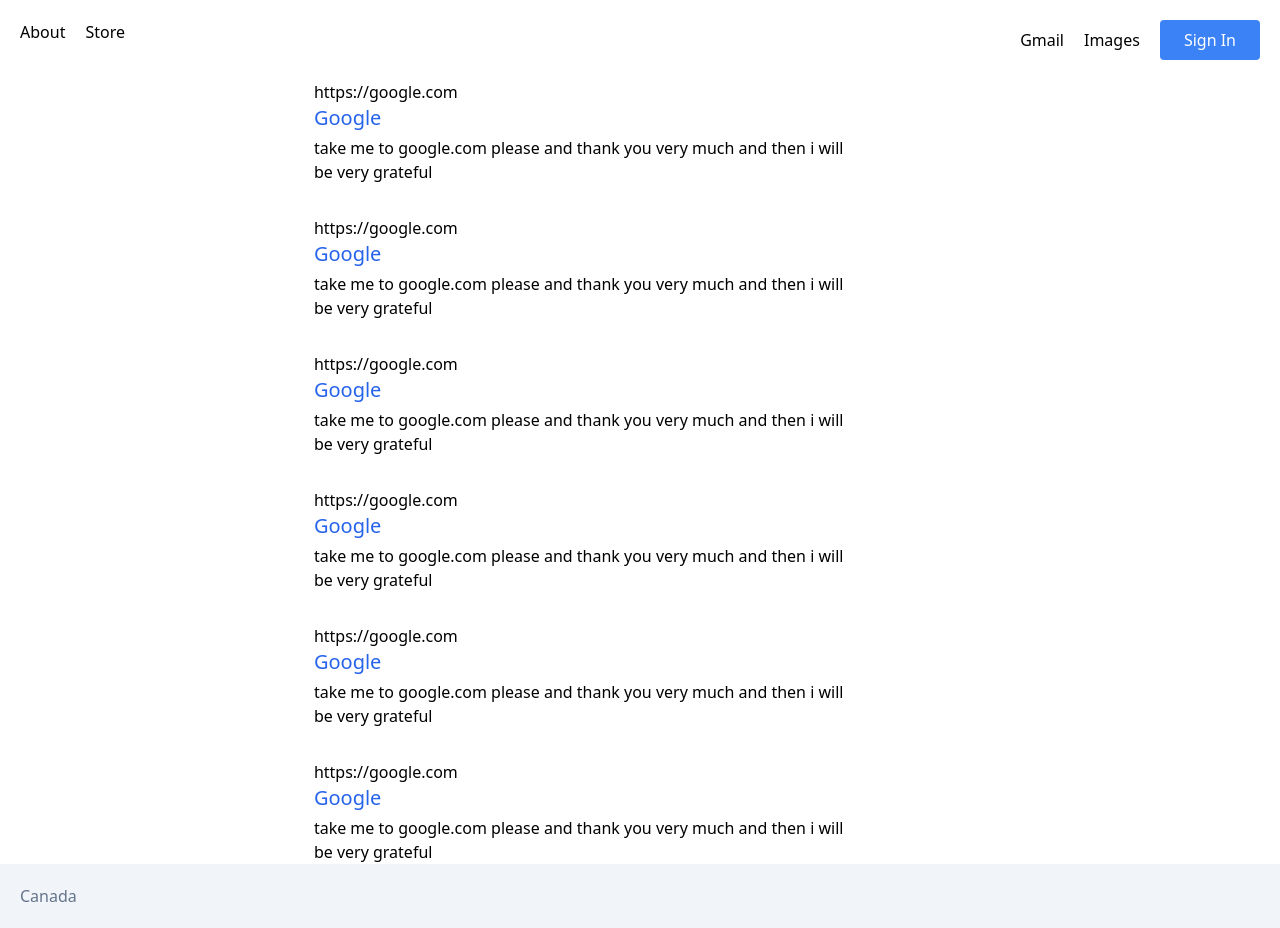
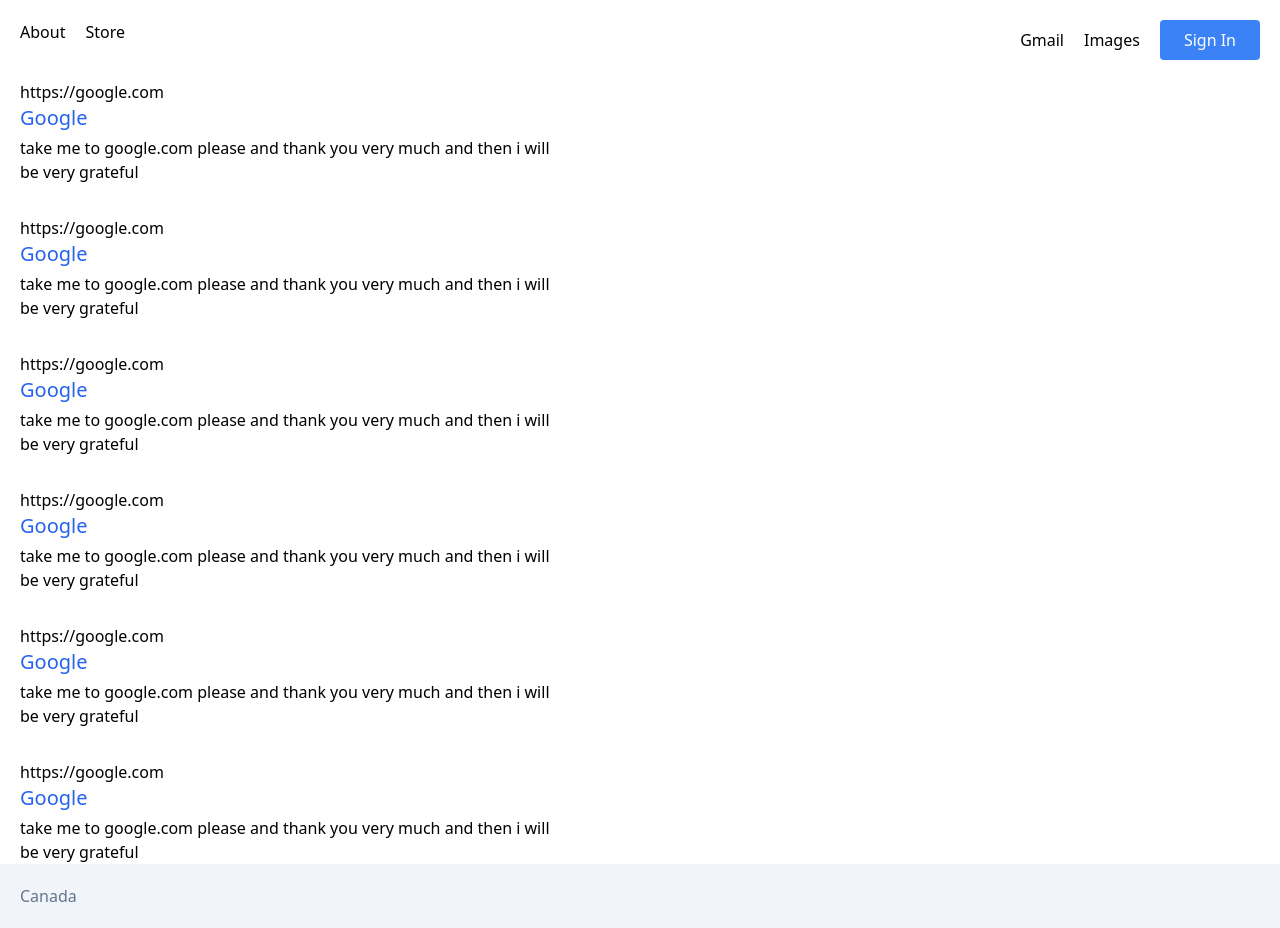
Before and after one commit to Gabewest1/next-js-fullstack-app-template, a Next.js app: page /results in a window 1280 px wide. Built offline with nearby package versions, Linux system fonts and the light colour scheme.

Commit message:
feat: Fixed css of results page. Added justify to primary layout

```diff
--- a/components/layouts/primary/PrimaryLayout.tsx
+++ b/components/layouts/primary/PrimaryLayout.tsx
@@ -2,17 +2,22 @@
 import Footer from "../../Footer/Footer"
 import Header from "../../Header/Header"
 
-export interface IPrimaryLayout extends React.ComponentPropsWithoutRef<"div"> {}
+export interface IPrimaryLayout extends React.ComponentPropsWithoutRef<"div"> {
+  justify: "items-center" | "items-start"
+}
 
-const PrimaryLayout: React.FC<IPrimaryLayout> = ({ children }) => {
+const PrimaryLayout: React.FC<IPrimaryLayout> = ({
+  children,
+  justify = "items-center",
+}) => {
   return (
     <>
       <Head>
         <title>NextJs Fullstack App Template</title>
       </Head>
-      <div className="min-h-screen flex flex-col items-center">
+      <div className={`min-h-screen flex flex-col ${justify}`}>
         <Header />
-        <main>{children}</main>
+        <main className="px-5">{children}</main>
         <div className="m-auto" />
         <Footer />
       </div>
--- a/pages/index.tsx
+++ b/pages/index.tsx
@@ -34,7 +34,7 @@
 }
 
 Home.getLayout = (page) => {
-  return <PrimaryLayout>{page}</PrimaryLayout>
+  return <PrimaryLayout justify="items-center">{page}</PrimaryLayout>
 }
 
 export default Home
--- a/pages/results.tsx
+++ b/pages/results.tsx
@@ -45,7 +45,7 @@
 }
 
 Results.getLayout = (page) => {
-  return <PrimaryLayout>{page}</PrimaryLayout>
+  return <PrimaryLayout justify="items-start">{page}</PrimaryLayout>
 }
 
 export default Results
```
